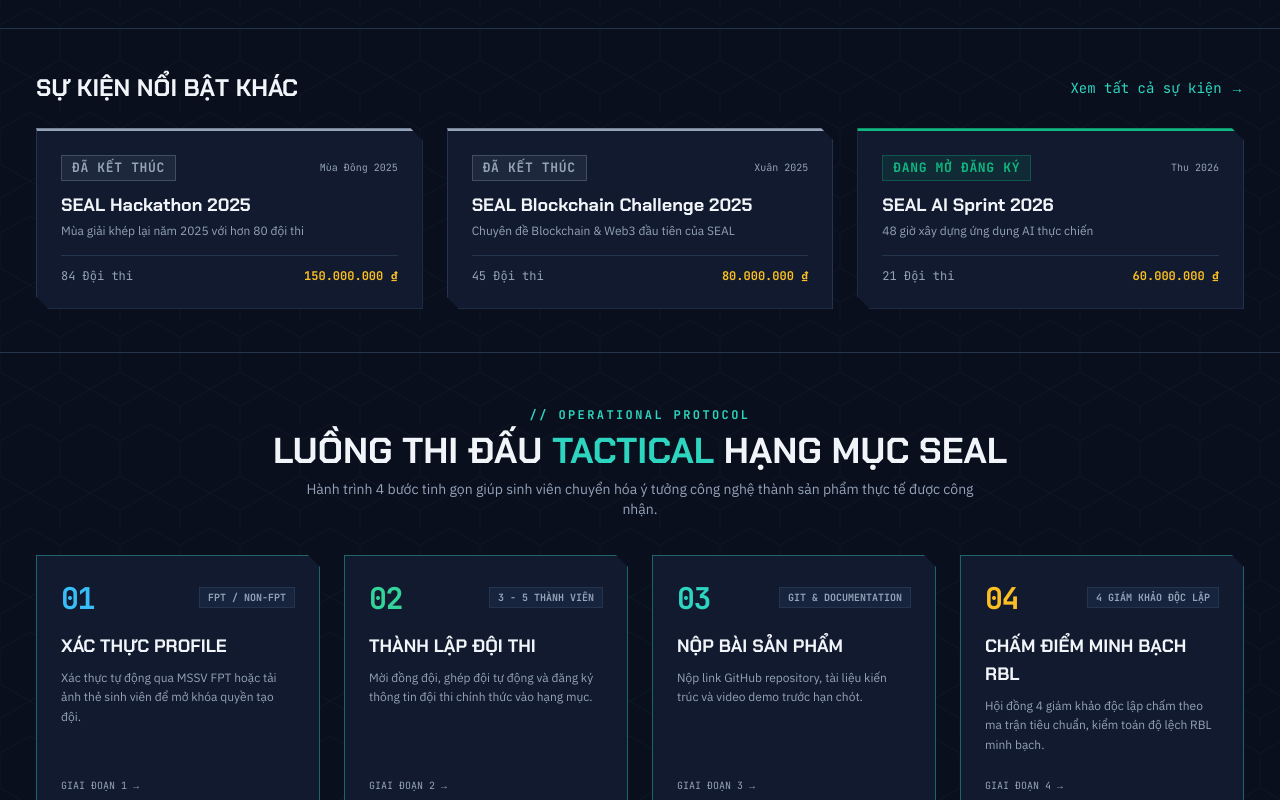
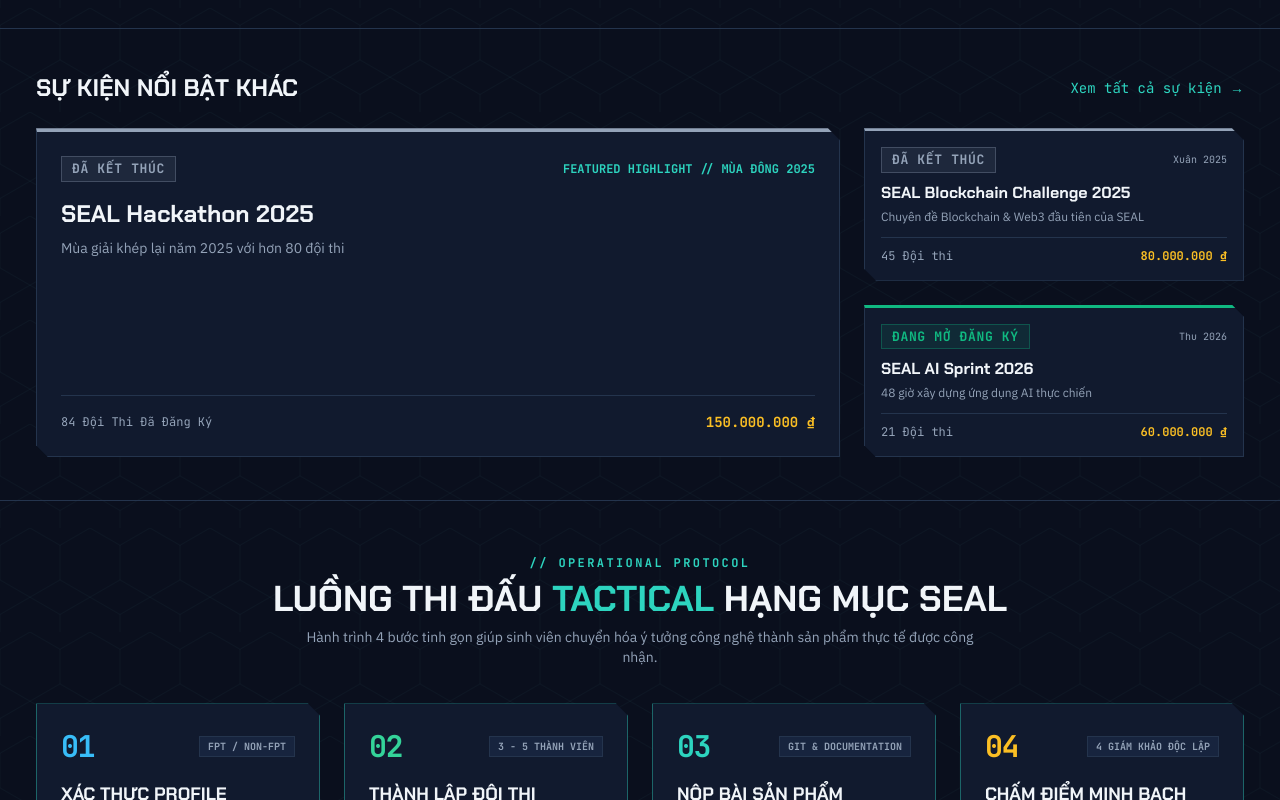
Before and after one commit to SU26-SWP-BL3W/SU26_SWP_BL3W_FE, a Next.js app: page /en in a window 1280 px wide. Shown: the part 1720-2520 px from the top of the page. Built offline with nearby package versions, Linux system fonts and the light colour scheme.

Commit message:
feat(landing): rebuild preview section with asymmetrical HUD layout, terminal FAQ logs and scanline route transition

```diff
--- /dev/null
+++ b/src/app/[locale]/template.tsx
@@ -0,0 +1,21 @@
+"use client";
+
+import React, { useEffect, useState } from "react";
+
+export default function RouteTemplate({ children }: { children: React.ReactNode }) {
+  const [showScanline, setShowScanline] = useState(true);
+
+  useEffect(() => {
+    const timer = setTimeout(() => {
+      setShowScanline(false);
+    }, 400);
+    return () => clearTimeout(timer);
+  }, []);
+
+  return (
+    <>
+      {showScanline && <div className="scanline-overlay" aria-hidden="true" />}
+      {children}
+    </>
+  );
+}
--- a/src/styles/tokens.css
+++ b/src/styles/tokens.css
@@ -56,3 +56,40 @@
   /* ---------- Layout ---------- */
   --container-max: 1280px;
 }
+
+@keyframes scanlineSweep {
+  0% {
+    transform: translateY(-100%);
+    opacity: 0.8;
+  }
+  100% {
+    transform: translateY(100vh);
+    opacity: 0;
+  }
+}
+
+.scanline-overlay {
+  position: fixed;
+  top: 0;
+  left: 0;
+  right: 0;
+  height: 2px;
+  background: linear-gradient(
+    90deg,
+    transparent 0%,
+    var(--accent-primary) 30%,
+    #00f2fe 50%,
+    var(--accent-primary) 70%,
+    transparent 100%
+  );
+  box-shadow: 0 0 15px #00f2fe, 0 0 30px var(--accent-primary);
+  pointer-events: none;
+  z-index: 9999;
+  animation: scanlineSweep 0.35s ease-out forwards;
+}
+
+@media (prefers-reduced-motion: reduce) {
+  .scanline-overlay {
+    display: none !important;
+  }
+}
--- a/src/views/LandingPortalView.tsx
+++ b/src/views/LandingPortalView.tsx
@@ -380,6 +380,9 @@ function PreviewSection({
   events: EventCardData[];
   showAllHref?: string;
 }) {
+  const featuredEvent = events[0];
+  const sideEvents = events.slice(1, 3);
+
   return (
     <section className="border-t border-[var(--border-muted)] px-[var(--space-xl)] py-[calc(var(--space-xl)*1.2)]">
       <div className="mx-auto flex w-full max-w-[var(--container-max)] flex-col gap-[var(--space-lg)]">
@@ -395,10 +398,44 @@ function PreviewSection({
           )}
         </div>
 
-        <div className="grid grid-cols-1 gap-[var(--space-lg)] sm:grid-cols-3">
-          {events.map((ev) => (
-            <PreviewCard key={ev.id} event={ev} />
-          ))}
+        {/* Bố cục bất đối xứng Cyberpunk HUD: 1 Card Lớn bên trái + 2 Card Nhỏ xếp dọc bên phải */}
+        <div className="grid grid-cols-1 lg:grid-cols-[1fr_380px] gap-[var(--space-lg)]">
+          {featuredEvent && (
+            <Link
+              href={`/events/${featuredEvent.id}`}
+              className="hud-clipped group flex flex-col justify-between border border-[var(--border-muted)] bg-[var(--bg-panel)] p-6 transition-all hover:border-[var(--accent-primary)]/70 hover:shadow-lg"
+              style={{ borderTop: `4px solid ${STATUS_DOT_VAR[featuredEvent.status]}` }}
+            >
+              <div className="space-y-4">
+                <div className="flex items-center justify-between">
+                  <Badge tone={STATUS_TONE[featuredEvent.status]}>{STATUS_LABEL[featuredEvent.status]}</Badge>
+                  <span className="font-mono text-xs font-bold text-[var(--accent-primary)] uppercase">
+                    FEATURED HIGHLIGHT // {featuredEvent.season} {featuredEvent.year}
+                  </span>
+                </div>
+
+                <div>
+                  <h3 className="font-display text-2xl font-bold text-[color:var(--text-primary)] group-hover:text-[color:var(--accent-primary)] transition-colors">
+                    {featuredEvent.eventName}
+                  </h3>
+                  <p className="mt-2 text-sm text-[color:var(--text-muted)] line-clamp-3">
+                    {featuredEvent.tagline}
+                  </p>
+                </div>
+              </div>
+
+              <div className="mt-6 border-t border-[var(--border-muted)] pt-4 flex items-center justify-between font-mono text-xs text-[color:var(--text-muted)]">
+                <span>{featuredEvent.teamCount} Đội Thi Đã Đăng Ký</span>
+                <span className="font-bold text-[var(--accent-judge)] text-sm">{formatVnd(featuredEvent.totalPrizeVnd)}</span>
+              </div>
+            </Link>
+          )}
+
+          <div className="flex flex-col gap-[var(--space-lg)] justify-between">
+            {sideEvents.map((ev) => (
+              <PreviewCard key={ev.id} event={ev} />
+            ))}
+          </div>
         </div>
       </div>
     </section>
@@ -409,7 +446,7 @@ function PreviewCard({ event }: { event: EventCardData }) {
   return (
     <Link
       href={`/events/${event.id}`}
-      className="hud-clipped group flex flex-col justify-between border border-[var(--border-muted)] bg-[var(--bg-panel)] p-[var(--space-lg)] transition-all hover:-translate-y-1 hover:border-[var(--accent-primary)]/50"
+      className="hud-clipped group flex flex-col justify-between border border-[var(--border-muted)] bg-[var(--bg-panel)] p-4 transition-all hover:-translate-y-0.5 hover:border-[var(--accent-primary)]/50"
       style={{ borderTop: `3px solid ${STATUS_DOT_VAR[event.status]}` }}
     >
       <div>
@@ -418,13 +455,13 @@ function PreviewCard({ event }: { event: EventCardData }) {
           <span className="font-mono text-[10px] text-[var(--text-muted)]">{event.season} {event.year}</span>
         </div>
 
-        <h3 className="mt-[var(--space-sm)] font-display text-lg font-bold text-[color:var(--text-primary)] group-hover:text-[color:var(--accent-primary)] transition-colors">
+        <h3 className="mt-2 font-display text-base font-bold text-[color:var(--text-primary)] group-hover:text-[color:var(--accent-primary)] transition-colors">
           {event.eventName}
         </h3>
         <p className="mt-1 line-clamp-2 text-xs text-[color:var(--text-muted)]">{event.tagline}</p>
       </div>
 
-      <div className="mt-4 border-t border-[var(--border-muted)] pt-3 flex items-center justify-between font-mono text-xs text-[color:var(--text-muted)]">
+      <div className="mt-3 border-t border-[var(--border-muted)] pt-2.5 flex items-center justify-between font-mono text-xs text-[color:var(--text-muted)]">
         <span>{event.teamCount} Đội thi</span>
         <span className="font-bold text-[var(--accent-judge)]">{formatVnd(event.totalPrizeVnd)}</span>
       </div>
@@ -433,7 +470,7 @@ function PreviewCard({ event }: { event: EventCardData }) {
 }
 
 {/* ────────────────────────────────────────────────────────────────
-    SECTION 7: FAQ HUD ACCORDION COMPONENT
+    SECTION 7: FAQ TERMINAL LOG ACCORDION COMPONENT
    ──────────────────────────────────────────────────────────────── */}
 function LandingFaqSection() {
   const [openIdx, setOpenIdx] = useState<number | null>(0);
@@ -462,7 +499,7 @@ function LandingFaqSection() {
       <div className="mx-auto flex w-full max-w-[var(--container-max)] flex-col gap-[var(--space-xl)]">
         <div className="flex flex-col items-center text-center gap-2">
           <span className="font-mono text-xs font-bold uppercase tracking-[0.2em] text-[var(--accent-primary)]">
-            KNOWLEDGE BASE // FAQ
+            KNOWLEDGE BASE // TERMINAL FAQ LOGS
           </span>
           <h2 className="font-display text-2xl font-bold uppercase text-[var(--text-primary)] md:text-4xl">
             CÂU HỎI THƯỜNG GẶP
@@ -472,17 +509,25 @@ function LandingFaqSection() {
         <div className="flex flex-col gap-4 max-w-3xl mx-auto w-full">
           {FAQS.map((faq, idx) => {
             const isOpen = openIdx === idx;
+            const logNumber = `[Q.0${idx + 1}]`;
             return (
               <div
                 key={idx}
-                className="hud-clipped border border-[var(--border-muted)] bg-[var(--bg-panel)] overflow-hidden transition-all"
+                className={`hud-clipped border transition-all bg-[var(--bg-panel)] overflow-hidden ${
+                  isOpen ? "border-[var(--accent-primary)] shadow-sm" : "border-[var(--border-muted)]"
+                }`}
               >
                 <button
                   onClick={() => setOpenIdx(isOpen ? null : idx)}
                   className="w-full p-4 text-left font-display text-sm font-bold text-[var(--text-primary)] flex items-center justify-between hover:text-[var(--accent-primary)] transition-colors"
                 >
-                  <span>{faq.q}</span>
-                  <span className="font-mono text-lg text-[var(--accent-primary)]">{isOpen ? "−" : "+"}</span>
+                  <div className="flex items-center gap-3">
+                    <span className="font-mono text-xs font-bold text-[var(--accent-primary)] bg-[var(--bg-input)] px-2 py-1 border border-[var(--accent-primary)]/30">
+                      {logNumber}
+                    </span>
+                    <span>{faq.q}</span>
+                  </div>
+                  <span className="font-mono text-sm text-[var(--accent-primary)] font-bold">{isOpen ? "[ - ]" : "[ + ]"}</span>
                 </button>
                 {isOpen && (
                   <div className="px-4 pb-4 font-sans text-xs leading-relaxed text-[var(--text-muted)] border-t border-[var(--border-muted)] pt-3">
```
Also changed, not shown: New folder/KICH_BAN_REBUILD_LANDING_PAGE.md (added, +50 -0 lines).
